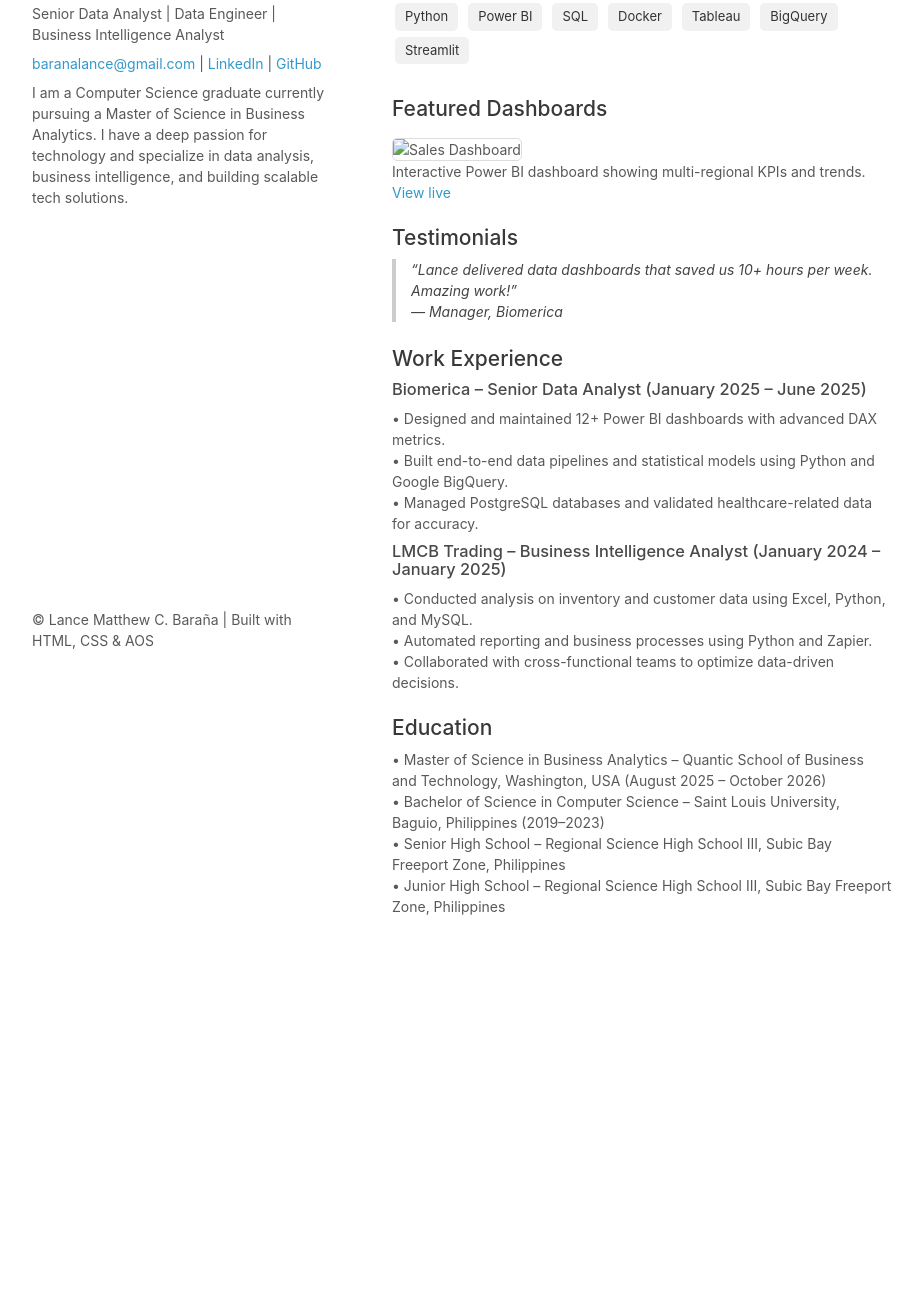
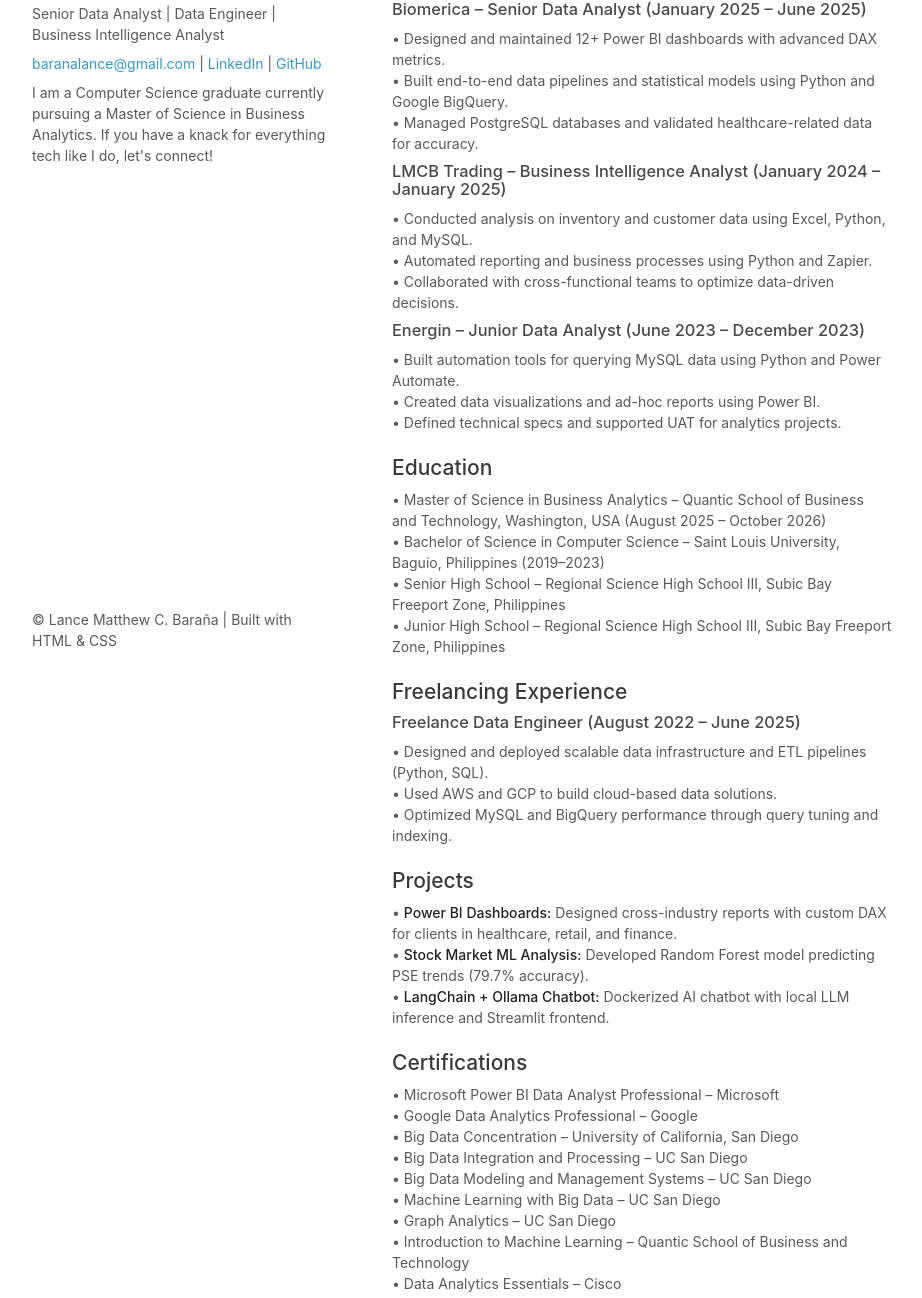
Before and after one commit to lensmatt/minimal-website, a plain HTML site: page index.html in a window 1280 px wide. Shown: the part 91-1389 px from the top of the page, without its empty margins (178-1100 px from the left). Before the commit the page ends 1016 px from the top, so only its background shows below. Drawn offline with nearby package versions, Linux system fonts and the light colour scheme.

Commit message:
Update index.html

```diff
--- a/index.html
+++ b/index.html
@@ -5,7 +5,6 @@
   <meta name="viewport" content="width=device-width">
   <title>Lance Matthew C. Baraña - Data Analyst Portfolio</title>
   <link rel="stylesheet" href="stylesheets/styles.css">
-  <link rel="stylesheet" href="https://unpkg.com/aos@next/dist/aos.css" />
 </head>
 <body>
   <div class="wrapper">
@@ -18,54 +17,36 @@
         <a href="https://github.com/lensmatt">GitHub</a>
       </p>
       <p>
-        I am a Computer Science graduate currently pursuing a Master of Science in Business Analytics. I have a deep passion for technology and specialize in data analysis, business intelligence, and building scalable tech solutions.
+        I am a Computer Science graduate currently pursuing a Master of Science in Business Analytics. If you have a knack for everything tech like I do, let's connect!
       </p>
     </header>
 
-    <section data-aos="fade-up">
-      <h2>Toolbelt</h2>
-      <div class="badges">
-        <span class="badge">Python</span>
-        <span class="badge">Power BI</span>
-        <span class="badge">SQL</span>
-        <span class="badge">Docker</span>
-        <span class="badge">Tableau</span>
-        <span class="badge">BigQuery</span>
-        <span class="badge">Streamlit</span>
-      </div>
-    </section>
+    <section>
+      <h2>Work Experience</h2>
 
-    <section data-aos="fade-up">
-      <h2>Featured Dashboards</h2>
-      <img src="images/sales-dashboard.png" alt="Sales Dashboard">
-      <p>Interactive Power BI dashboard showing multi-regional KPIs and trends. <a href="#">View live</a></p>
-    </section>
-
-    <section data-aos="fade-up">
-      <h2>Testimonials</h2>
-      <blockquote>
-        “Lance delivered data dashboards that saved us 10+ hours per week. Amazing work!”<br>
-        — Manager, Biomerica
-      </blockquote>
-    </section>
-
-    <section data-aos="fade-up">
-      <h2>Work Experience</h2>
       <h3>Biomerica – Senior Data Analyst (January 2025 – June 2025)</h3>
       <p>
         • Designed and maintained 12+ Power BI dashboards with advanced DAX metrics.<br>
         • Built end-to-end data pipelines and statistical models using Python and Google BigQuery.<br>
         • Managed PostgreSQL databases and validated healthcare-related data for accuracy.
       </p>
+
       <h3>LMCB Trading – Business Intelligence Analyst (January 2024 – January 2025)</h3>
       <p>
         • Conducted analysis on inventory and customer data using Excel, Python, and MySQL.<br>
         • Automated reporting and business processes using Python and Zapier.<br>
         • Collaborated with cross-functional teams to optimize data-driven decisions.
       </p>
+
+      <h3>Energin – Junior Data Analyst (June 2023 – December 2023)</h3>
+      <p>
+        • Built automation tools for querying MySQL data using Python and Power Automate.<br>
+        • Created data visualizations and ad-hoc reports using Power BI.<br>
+        • Defined technical specs and supported UAT for analytics projects.
+      </p>
     </section>
 
-    <section data-aos="fade-up">
+    <section>
       <h2>Education</h2>
       <p>
         • Master of Science in Business Analytics – Quantic School of Business and Technology, Washington, USA (August 2025 – October 2026)<br>
@@ -75,14 +56,55 @@
       </p>
     </section>
 
+    <section>
+      <h2>Freelancing Experience</h2>
+      <h3>Freelance Data Engineer (August 2022 – June 2025)</h3>
+      <p>
+        • Designed and deployed scalable data infrastructure and ETL pipelines (Python, SQL).<br>
+        • Used AWS and GCP to build cloud-based data solutions.<br>
+        • Optimized MySQL and BigQuery performance through query tuning and indexing.
+      </p>
+    </section>
+
+    <section>
+      <h2>Projects</h2>
+      <p>
+        • <strong>Power BI Dashboards:</strong> Designed cross-industry reports with custom DAX for clients in healthcare, retail, and finance.<br>
+        • <strong>Stock Market ML Analysis:</strong> Developed Random Forest model predicting PSE trends (79.7% accuracy).<br>
+        • <strong>LangChain + Ollama Chatbot:</strong> Dockerized AI chatbot with local LLM inference and Streamlit frontend.
+      </p>
+    </section>
+
+    <section>
+      <h2>Certifications</h2>
+      <p>
+        • Microsoft Power BI Data Analyst Professional – Microsoft<br>
+        • Google Data Analytics Professional – Google<br>
+        • Big Data Concentration – University of California, San Diego<br>
+        • Big Data Integration and Processing – UC San Diego<br>
+        • Big Data Modeling and Management Systems – UC San Diego<br>
+        • Machine Learning with Big Data – UC San Diego<br>
+        • Graph Analytics – UC San Diego<br>
+        • Introduction to Machine Learning – Quantic School of Business and Technology<br>
+        • Data Analytics Essentials – Cisco<br>
+        • English C2 Proficient – EF SET
+      </p>
+    </section>
+
+    <section>
+      <h2>Technologies & Tools</h2>
+      <p>
+        <strong>Databases:</strong> MySQL, PostgreSQL, BigQuery<br>
+        <strong>Languages:</strong> Python, SQL, Java, JavaScript, C++<br>
+        <strong>Tools:</strong> Power BI, Tableau, Excel, Microsoft Office, Jira, Salesforce, Docker, Git, Zapier<br>
+        <strong>Frameworks:</strong> Pandas, NumPy, Scikit-learn, Matplotlib, Flask, LangChain, Streamlit<br>
+        <strong>Development:</strong> Agile, Waterfall, Scrum, Iterative SDLC
+      </p>
+    </section>
+
     <footer>
-      <p>© Lance Matthew C. Baraña | Built with HTML, CSS & AOS</p>
+      <p>© Lance Matthew C. Baraña | Built with HTML & CSS</p>
     </footer>
   </div>
-
-  <script src="https://unpkg.com/aos@next/dist/aos.js"></script>
-  <script>
-    AOS.init();
-  </script>
 </body>
 </html>
```
